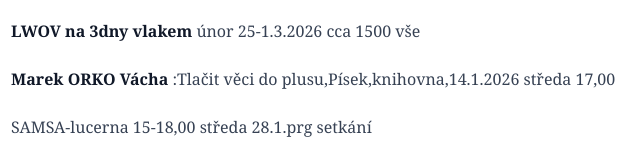
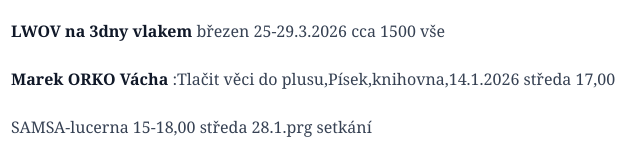
Before and after one commit to valekjo/jaroslav-pavlicek.cz, an Astro site: page /aktuality in a window 1280 px wide. Shown: the part 423-584 px from the top of the page, 325-965 px from the left. Built offline with nearby package versions, Linux system fonts and the light colour scheme; Astro itself is replaced by a stand-in of ours.

Commit message:
Update aktuality.md

```diff
--- a/src/pages/aktuality.md
+++ b/src/pages/aktuality.md
@@ -20,7 +20,7 @@
 úterý, 14.10. v 18,00 hodin, Petra Procházkov
 
 
-**LWOV na 3dny vlakem** únor 25-1.3.2026 cca 1500 vše
+**LWOV na 3dny vlakem** březen 25-29.3.2026 cca 1500 vše
 
 **Marek ORKO Vácha** :Tlačit věci do plusu,Písek,knihovna,14.1.2026 středa 17,00
 
```
